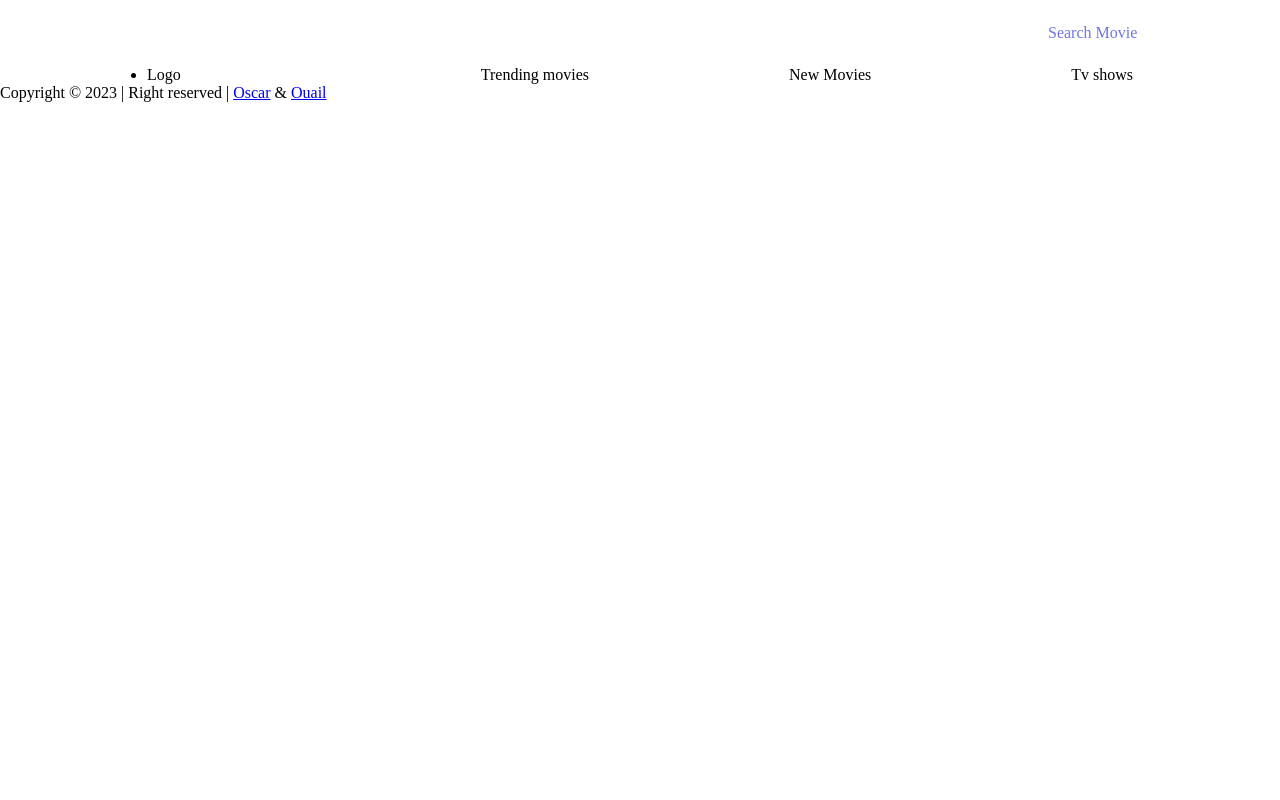
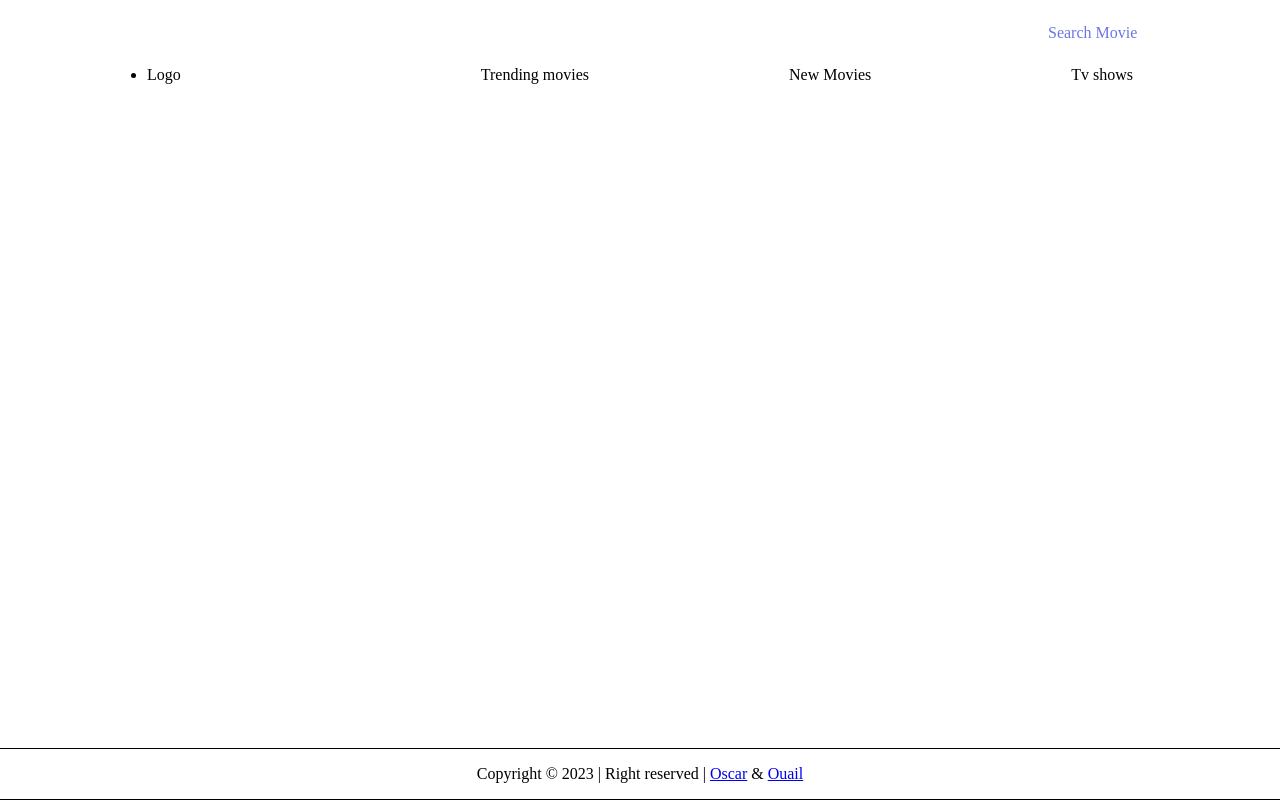
Before and after one commit to Oscah01/-TMDBMOVIES, a website built with webpack: page src/index.html in a window 1280 px wide. Built offline with nearby package versions, Linux system fonts and the light colour scheme.

Commit message:
Complete footer styling

```diff
--- a/src/style.css
+++ b/src/style.css
@@ -45,3 +45,17 @@ header {
     flex-wrap: wrap;
     justify-content: center;
   }
+
+  footer {
+    border-top: 1px solid black;
+    border-bottom: 1px solid black;
+    margin-top: 2rem;
+    position: fixed;
+    bottom: 0;
+    width: 100%;
+    text-align: center;
+  }
+
+  .footer-text {
+    padding: 1rem;
+  }
```
Also changed, not shown: src/index.html (+3 -0 lines), dist/index.bundle.js, dist/index.html.
